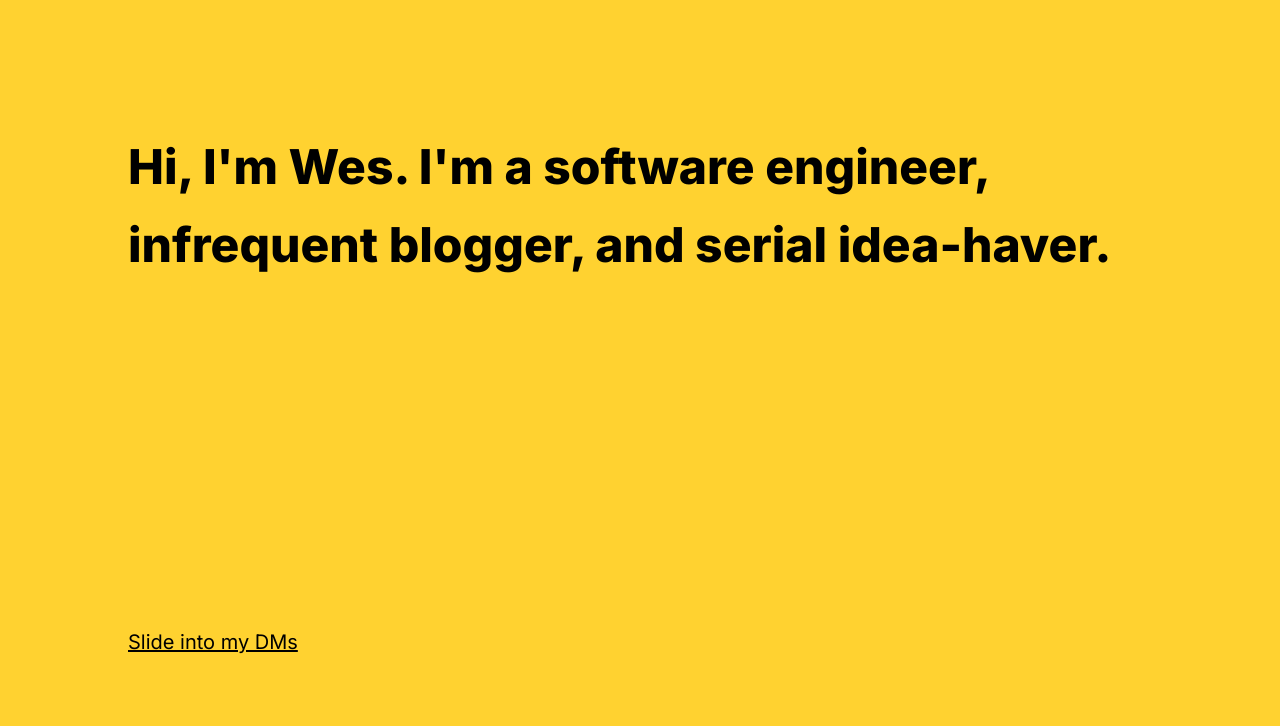
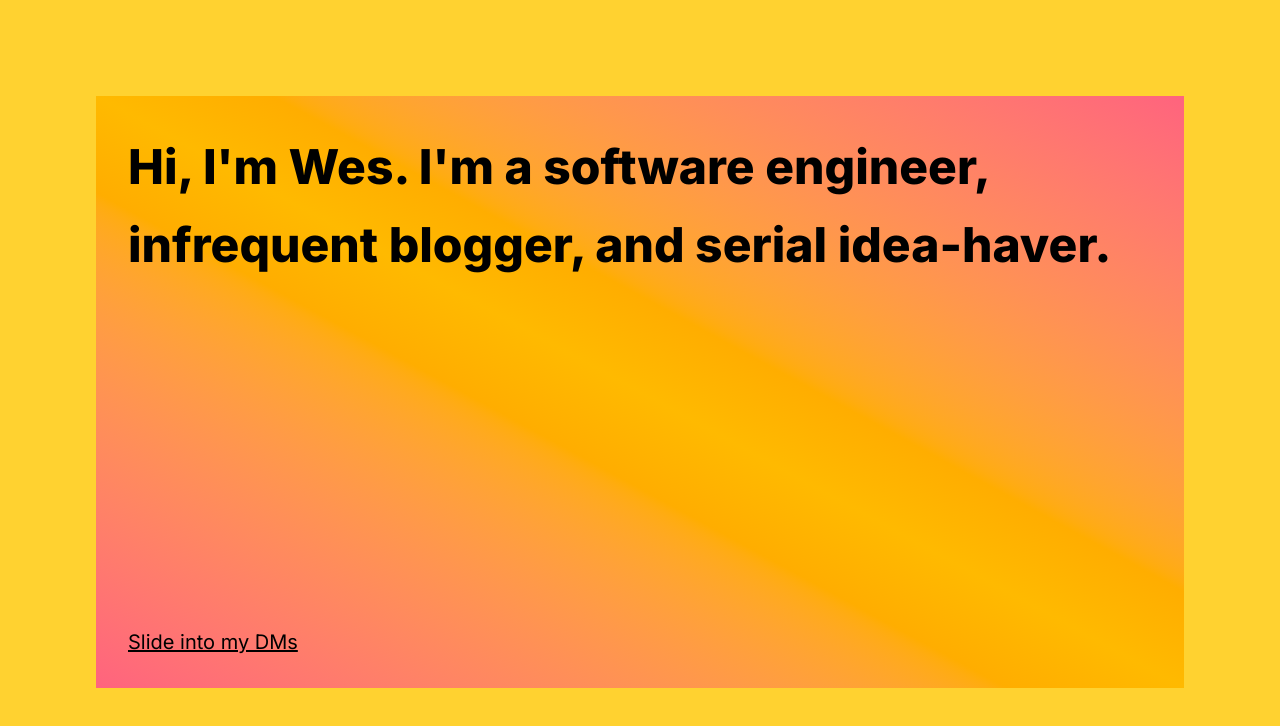
Before and after one commit to wesharper/westonharper.com, a SvelteKit app: page / in a window 1280 px wide. Shown: the top 726 px of the page. Built offline with nearby package versions, Linux system fonts and the light colour scheme.

Commit message:
fix animations and update layout

```diff
--- a/src/routes/+layout.svelte
+++ b/src/routes/+layout.svelte
@@ -6,4 +6,9 @@
 </script>
 
 <ModeWatcher />
-{@render children()}
+
+<div class="h-dvh">
+  <div class="size-full">
+    {@render children()}
+  </div>
+</div>
--- a/src/routes/+page.svelte
+++ b/src/routes/+page.svelte
@@ -1,9 +1,9 @@
-<div class="h-dvh bg-amber-300 dark:bg-violet-700">
-  <main class="relative mx-auto size-full p-28 pb-32 md:p-32 md:pb-36">
+<div class="size-full bg-amber-300 dark:bg-violet-700">
+  <div class="relative mx-auto size-full p-28 pb-32 md:p-32 md:pb-36">
     <div
-      class="animate-pulse-slow absolute inset-20 bottom-24 -z-50 flex bg-gradient-to-tr from-rose-400 via-amber-400 to-rose-400 md:inset-24 md:bottom-28 dark:from-fuchsia-600 dark:via-violet-600 dark:to-fuchsia-600"
+      class="absolute inset-20 bottom-24 flex animate-[pulse_5s_cubic-bezier(0.4,0,0.6,1)_infinite] bg-gradient-to-tr from-rose-400 via-amber-400 to-rose-400 md:inset-24 md:bottom-28 dark:from-fuchsia-600 dark:via-violet-600 dark:to-fuchsia-600"
     ></div>
-    <div class="flex size-full flex-col justify-between">
+    <main class="relative z-50 flex size-full flex-col justify-between">
       <h1
         class="max-w-6xl text-2xl leading-relaxed font-extrabold sm:text-3xl md:text-4xl lg:text-5xl"
       >
@@ -15,6 +15,6 @@
         class="w-fit underline transition duration-300 ease-out hover:opacity-50 sm:text-lg md:text-xl dark:hover:opacity-70"
         >Slide into my DMs</a
       >
-    </div>
-  </main>
+    </main>
+  </div>
 </div>
```
